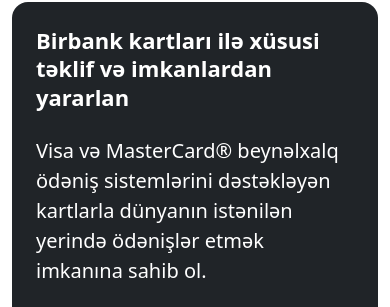
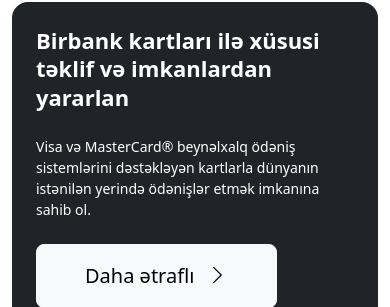
Before and after one commit to ruslan0987654/birbank, a plain HTML site: page index.html in a window 390 px wide. Shown: the part 3052-3359 px from the top of the page. Drawn offline with nearby package versions, Linux system fonts and the light colour scheme.

Commit message:
Update styles

```diff
--- a/style.css
+++ b/style.css
@@ -1611,4 +1611,7 @@
     left: auto;
     right: 10px;
   }
-}
+  .banner_metn p {
+    font-size: 14px;
+  }
+}
```
